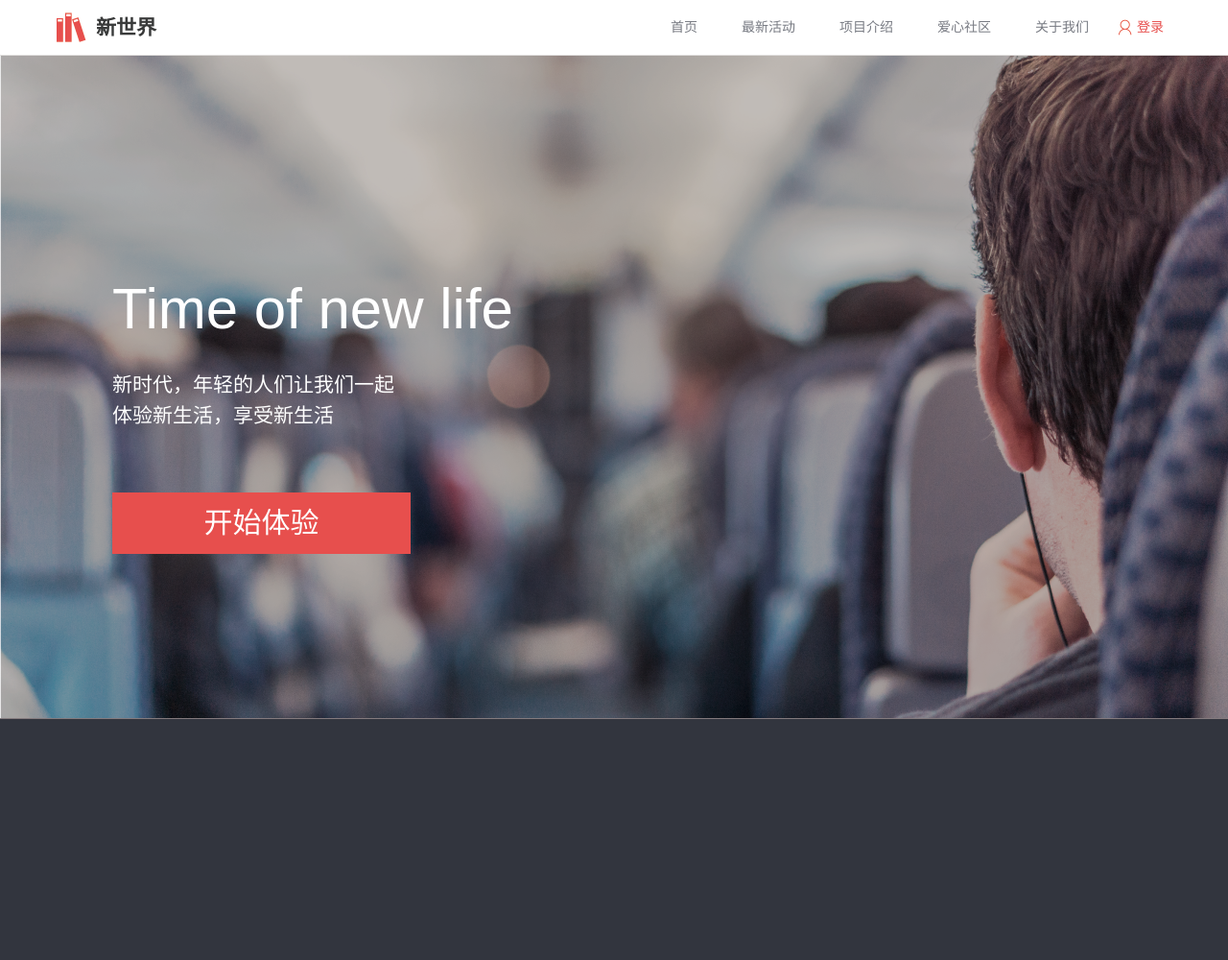
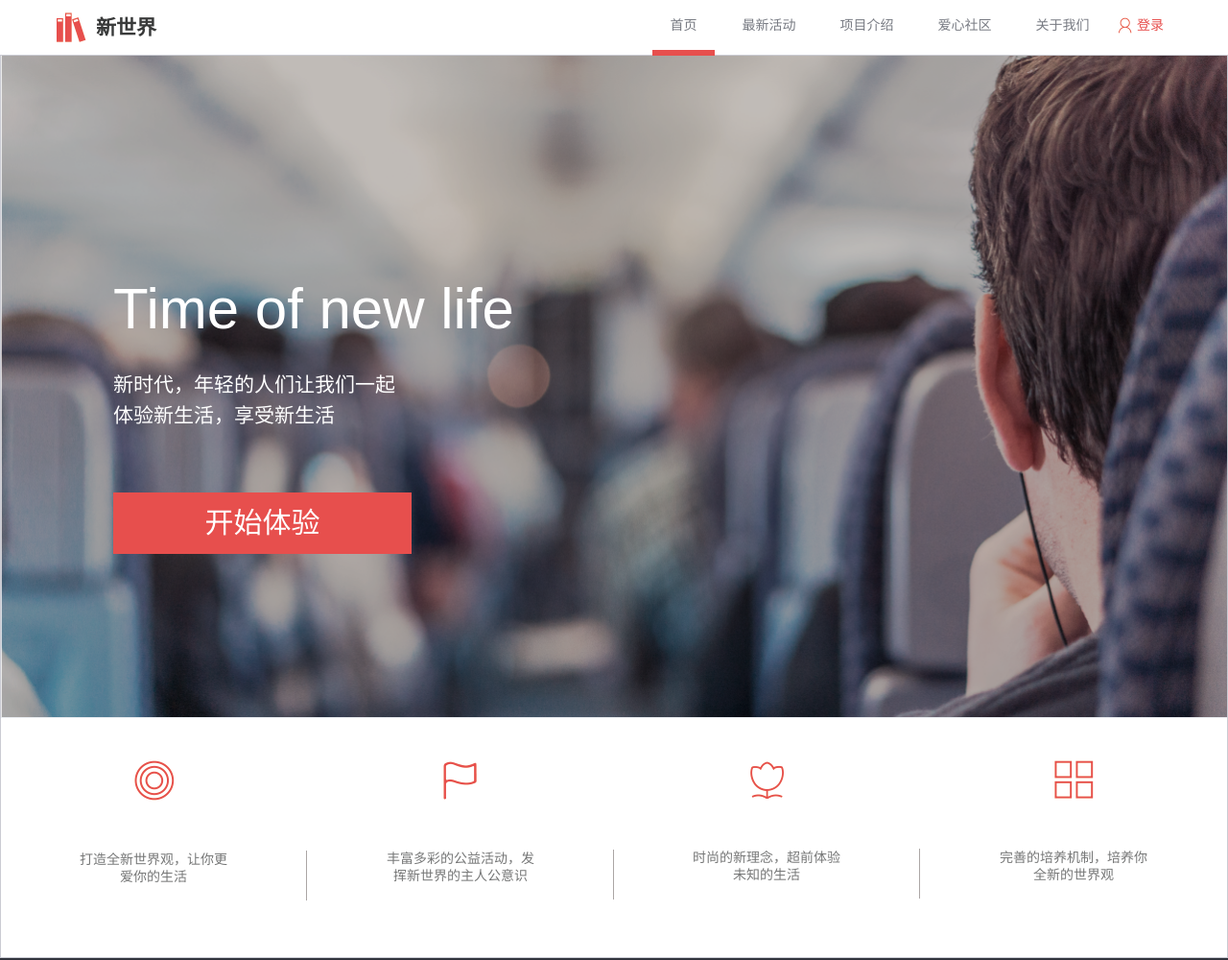
Before and after one commit to JS-Hao/baidu-ife-part1-mission17, a plain HTML site: page index.html in a window 1280 px wide. Shown: the top 1000 px of the page at 96% size. Drawn offline with Linux system fonts and the light colour scheme.

Commit message:
add part1-bottom

```diff
--- a/index.html
+++ b/index.html
@@ -12,7 +12,7 @@
 		<nav>
 		<h3 class="logo">新世界</h3>
 		<ul class="nav_list">
-			<li>首页</li>
+			<li class="select">首页</li>
 			<li>最新活动</li>
 			<li>项目介绍</li>
 			<li>爱心社区</li>
@@ -32,6 +32,24 @@
 					<button>开始体验</button>
 				</div>
 			</div>
+			<div class="part1-bottom">
+				<div class="part1-bottom-319">
+					<img src="src/images/part1-bottom/bottom_03.png">
+					<p>打造全新世界观，让你更爱你的生活</p>
+				</div>
+				<div class="part1-bottom-320">
+					<img src="src/images/part1-bottom/bottom_05.png">
+					<p>丰富多彩的公益活动，发挥新世界的主人公意识</p>
+				</div>
+				<div class="part1-bottom-319">
+					<img src="src/images/part1-bottom/bottom_07.png">
+					<p>时尚的新理念，超前体验未知的生活</p>
+				</div>
+				<div class="part1-bottom-320">
+					<img src="src/images/part1-bottom/bottom_09.png">
+					<p>完善的培养机制，培养你全新的世界观</p>
+				</div>
+			</div>
 		</div>
 		<div class="part2"></div>
 		<div class="part3"></div>
--- a/src/styles/main.css
+++ b/src/styles/main.css
@@ -22,19 +22,27 @@ header {
 	list-style: none;
 }
 .nav_list li {
+	text-align: center;
 	float: left;
-	margin-left: 46px;
+	width: 65px;
+	margin-right: 37px;
 
 	font-size: 14px;
 	color: #787b83;
-	line-height: 57px;
+	line-height: 52px;
 
 	cursor: pointer;
+}
+.nav_list li.select {
+	border-bottom: 6px #e74f4d solid;
+}
+.nav_list li:first-child {
+	margin-right: 24px;
 }
 .nav_list li:last-child {
 	width: 47px;
 	margin-right: 67px;
-	margin-left: 31px;
+	margin-left: -11px;
 
 	text-align: right;
 	color: #e74f4d;
@@ -48,13 +56,14 @@ header {
 
 /*内容*/
 div.content {
-	min-width: 1280px;
-	border-top: 1px #e2e0df solid;
-	border-bottom: 1px #847b7e solid;
+	min-width: 1278px;
+	border: 1px #cacbd3 solid;
 }
+/*part1*/
 .part1 {
 	text-align: center;
 }
+/*banner*/
 .banner {
 	position: relative;
 }
@@ -94,7 +103,50 @@ div.content {
 	line-height: 64px;
 
 	background: #e74f4d;
+	cursor: pointer;
 }
+/*part1-bottom*/
+.part1-bottom {
+	border-top: 1px #ebeef2 solid;
+	height: 249px;
+	width: 1278px;
+	margin: 0 auto 0;
+}
+.part1-bottom div {
+	height: 249px;
+	float: left;
+}
+.part1-bottom div img {
+	margin-top: 44px;
+}
+.part1-bottom div p {
+	font-size: 14px;
+	font-family: "黑体", sans-serif;
+	line-height: 18px;
+	color: #767777;
+
+	width: 154px;
+	height: 52px;
+	border-right: 1px #aba6a5 solid;
+	padding-right: 82px;
+}
+.part1-bottom-319 {
+	width: 319px;
+}
+.part1-bottom-320 {
+	width: 320px;
+}
+.part1-bottom-319 p {
+	margin: 48px 0 0 82px;
+}
+.part1-bottom-320 p {
+	margin: 48px 0 0 83px;
+}
+.part1-bottom div:last-child p {
+	border: none;
+}
+
+
 
 
 /*页尾*/
```
Also changed, not shown: src/images/part1-bottom/bottom_03.png (added), src/images/part1-bottom/bottom_05.png (added), src/images/part1-bottom/bottom_07.png (added), src/images/part1-bottom/bottom_09.png (added), src/images/part1-bottom/bottom_16.png (added).
